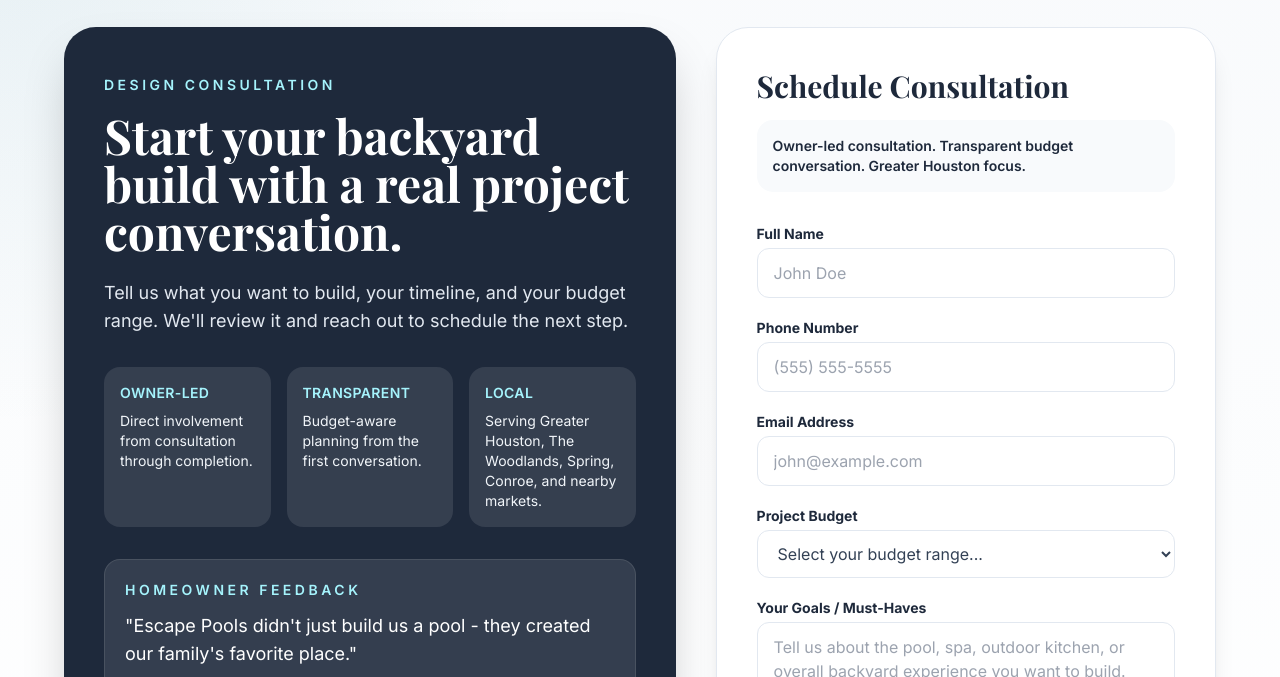
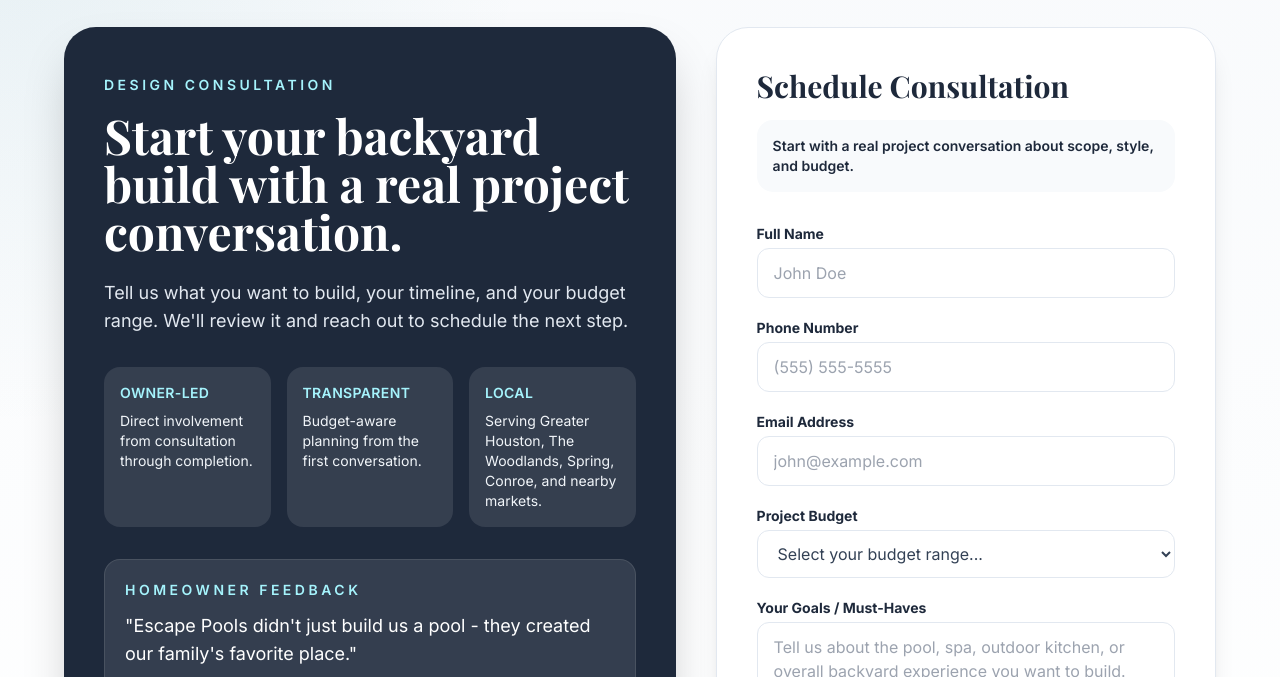
Before and after one commit to domsere-elite/escape-website, a plain HTML site: page schedule-consultation/index.html in a window 1280 px wide. Shown: the part 103-780 px from the top of the page. Drawn offline with nearby package versions, Linux system fonts and the light colour scheme.

Commit message:
Refine consultation page trust copy

```diff
--- a/schedule-consultation/index.html
+++ b/schedule-consultation/index.html
@@ -94,7 +94,7 @@
                 <div class="rounded-[2rem] border border-slate-200 bg-white p-8 shadow-xl sm:p-10">
                     <h2 class="font-heading text-3xl font-bold text-brand-dark">Schedule Consultation</h2>
                     <div class="mt-4 rounded-2xl bg-slate-50 p-4 text-sm text-slate-700">
-                        <p class="font-semibold text-brand-dark">Owner-led consultation. Transparent budget conversation. Greater Houston focus.</p>
+                        <p class="font-semibold text-brand-dark">Start with a real project conversation about scope, style, and budget.</p>
                     </div>
 
                     <form id="consultation-form" name="consultation" method="POST" action="/consultation-confirmation/" data-success-url="/consultation-confirmation/" data-netlify="true" netlify data-netlify-honeypot="bot-field" class="mt-8 space-y-5">
```
